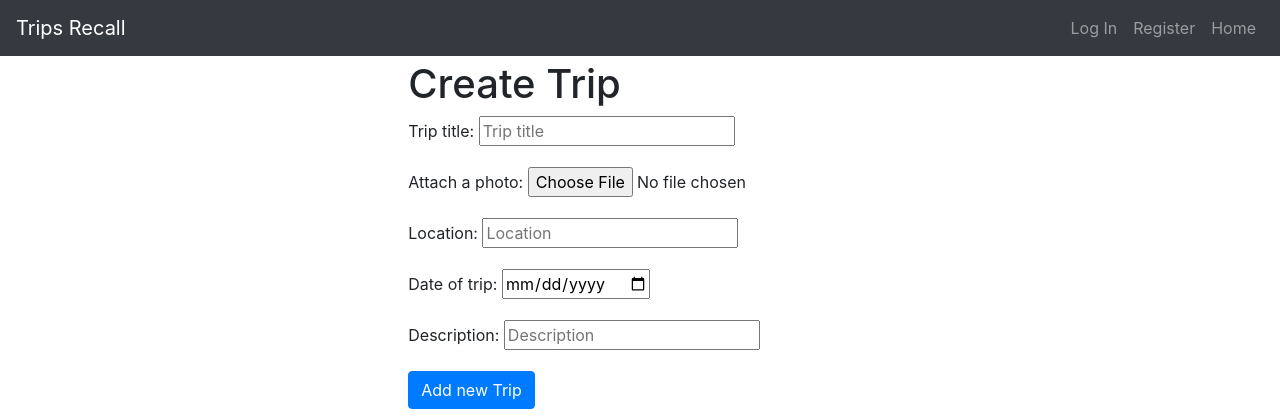
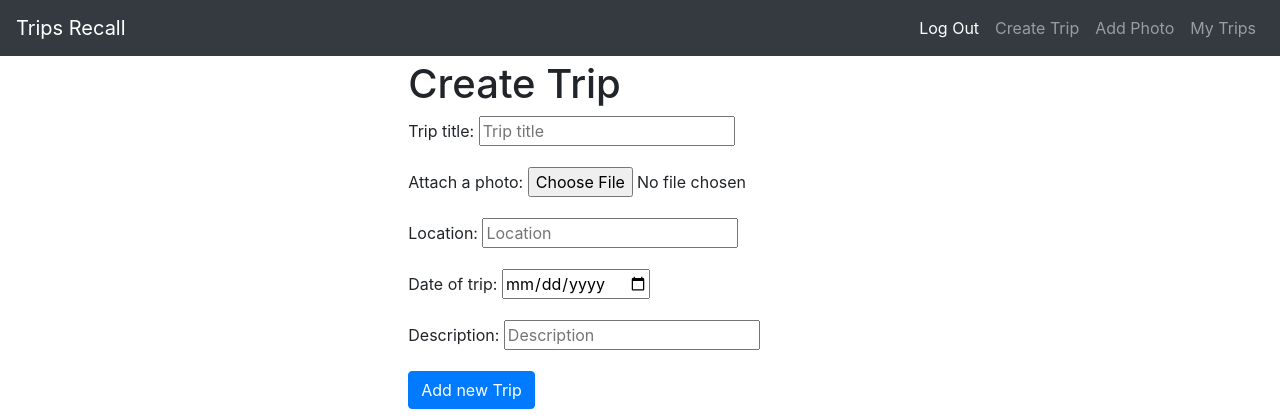
Before and after one commit to AlbenaStoqnova/Django-Web-2024-Trips-Recall, a Django app: page /trips/create/ in a window 1280 px wide. Shown: the top 420 px of the page. Run offline with Django 5.2, Linux system fonts and the light colour scheme; the visitor is signed in with stand-in values (Sample User, id 1); some libraries are stand-ins or nearby versions.

Commit message:
Changed templates.

```diff
--- a/templates/base.html
+++ b/templates/base.html
@@ -13,20 +13,20 @@
     <header>
         <nav class="navbar navbar-expand-lg navbar-dark bg-dark">
             <a class="navbar-brand" href="/">Trips Recall</a>
-            {% if no_nav %}
+            {% if request.user.is_authenticated %}
                 <div class="collapse navbar-collapse" id="navbarNav">
                     <ul class="navbar-nav ml-auto">
                         <li class="nav-item active">
                             <a class="nav-link" href="{% url 'signout user' %}">Log Out</a>
                         </li>
                         <li class="nav-item">
-                            <a class="nav-link" href="/">Create Trip</a>
+                            <a class="nav-link" href="{% url 'create trip' %}">Create Trip</a>
                         </li>
                         <li class="nav-item">
                             <a class="nav-link" href="/">Add Photo</a>
                         </li>
                         <li class="nav-item">
-                            <a class="nav-link" href="/">My Trips</a>
+                            <a class="nav-link" href="{% url 'my trips' %}">My Trips</a>
                         </li>
                     </ul>
                 </div>
--- a/templates/web/home_page_with_user.html
+++ b/templates/web/home_page_with_user.html
@@ -9,16 +9,18 @@
 
     {% for trip in trips %}
         <div class="card" style="width:400px">
-            <img class="card-img-top" src="{{ trip.trip_photo }}" alt="Card image">
+            <img class="card-img-top" src="{{ trip.trip_photo }}" alt="{{ trip.description }}">
             <div class="card-body">
                 <h4 class="card-title">{{ trip.title }}</h4>
                 <p class="card-text">{{ trip.location }}</p>
-                <p class="card-text">{{ trip.description }}</p>
 {#                <div class="buttons">#}
 {#                    <a href="{% url 'car_edit' pk=1 %}" class="edit-button">Edit</a>#}
 {#                    <a href="{% url 'car_delete' pk=1 %}" class="delete-button">Delete</a>#}
 {#                </div>#}
                 <a href="#" class="btn btn-primary">See Photo</a>
+                <a href="#" class="btn btn-primary">Like</a>
+                <a href="#" class="btn btn-primary">Comment</a>
+                <a href="{% url 'delete trip' pk=trip.pk %}" class="btn btn-primary">Delete</a>
             </div>
         </div>
     {% endfor %}
--- a/trips_recall/settings.py
+++ b/trips_recall/settings.py
@@ -145,7 +145,7 @@ DEFAULT_AUTO_FIELD = 'django.db.models.BigAutoField'
 
 AUTH_USER_MODEL = 'accounts.TripsRecallUser'
 
-LOGIN_REDIRECT_URL = reverse_lazy('index')
+LOGIN_REDIRECT_URL = reverse_lazy('my trips')
 
 LOGIN_URL = reverse_lazy('signin user')
 
--- a/trips_recall/trips/urls.py
+++ b/trips_recall/trips/urls.py
@@ -1,6 +1,8 @@
 from django.urls import path
-from trips_recall.trips.views import TripCreateView
+from trips_recall.trips.views import TripCreateView, TripEditView, TripDeleteView
 
 urlpatterns = (
     path('create/', TripCreateView.as_view(), name='create trip'),
+    path('edit/<int:pk>/', TripEditView.as_view(), name='edit trip'),
+    path('delete/<int:pk>', TripDeleteView.as_view(), name='delete trip'),
 )
--- a/trips_recall/trips/views.py
+++ b/trips_recall/trips/views.py
@@ -1,5 +1,5 @@
 from django.shortcuts import render
-from django.urls import reverse
+from django.urls import reverse, reverse_lazy
 from django.views import generic as views
 from trips_recall.trips.forms import TripCreateForm, TripEditForm, TripDeleteForm
 from trips_recall.trips.models import Trip
@@ -8,6 +8,11 @@ from trips_recall.trips.models import Trip
 class TripCreateView(views.CreateView):
     form_class = TripCreateForm
     template_name = 'trips/create_trip.html'
+
+    def get_success_url(self):
+        return reverse('my trips', kwargs={
+            'email': self.object.email,
+        })
 
     def get_form(self, form_class=None):
         form = super().get_form(form_class=form_class)
@@ -20,3 +25,18 @@ class TripEditView(views.UpdateView):
     model = Trip
     form_class = TripEditForm
     template_name = 'trips/edit_trip.html'
+    success_url = reverse_lazy('my trips')
+
+
+class TripDeleteView(views.DeleteView):
+    model = Trip
+    form_class = TripDeleteForm
+
+    template_name = "trips/delete_trip.html"
+
+    success_url = reverse_lazy('my trips')
+
+    def get_form_kwargs(self):
+        kwargs = super().get_form_kwargs()
+        kwargs["instance"] = self.object
+        return kwargs
--- a/trips_recall/web/urls.py
+++ b/trips_recall/web/urls.py
@@ -1,7 +1,8 @@
 from django.urls import path
 
-from trips_recall.web.views import index
+from trips_recall.web.views import index, my_trips
 
 urlpatterns = (
     path('', index, name='index'),
+    path('my/trips/', my_trips, name='my trips'),
 )
```
Also changed, not shown: templates/trips/delete_trip.html (added, +17 -0 lines), templates/trips/edit_trip.html (+15 -0 lines), trips_recall/web/views.py (+8 -2 lines).
